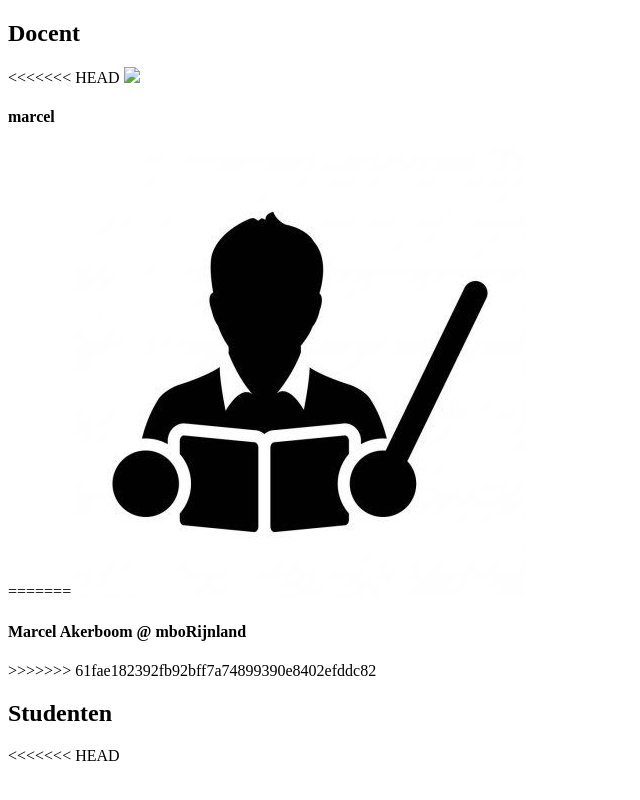
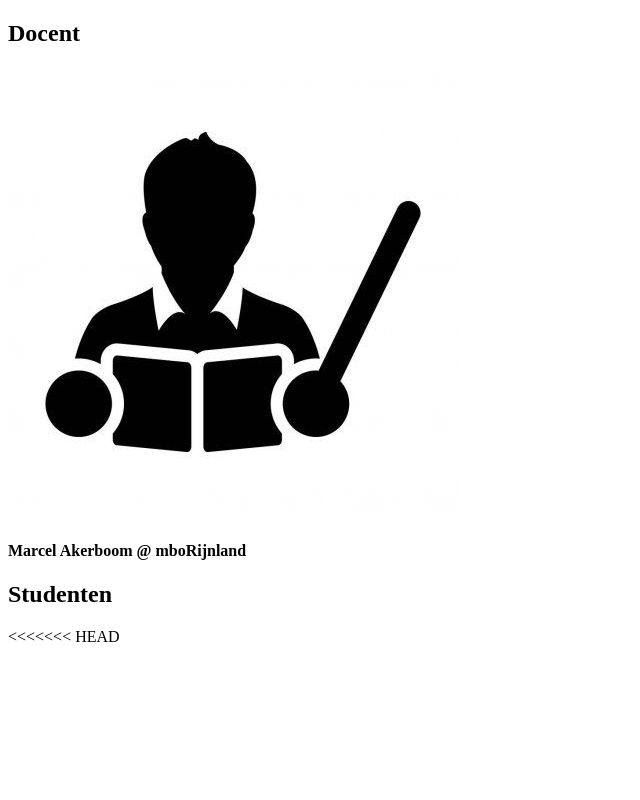
Before and after one commit to makerboomRijnland/lo0e-swd4-vcs2_3, a plain HTML site: page index.html in a window 1280 px wide. Shown: the top 800 px of the page, without its empty margins (0-640 px from the left). Drawn offline with Linux system fonts and the light colour scheme; files whose address does not match are found by name.

Commit message:
Conflict opgelost

```diff
--- a/index.html
+++ b/index.html
@@ -9,13 +9,8 @@
     <section>
         <h1>Docent</h1>
         <article id="maker">
-<<<<<<< HEAD
-            <img src="img/">
-            <h4 class="naam">marcel</h4>
-=======
             <img src="img/makerboom.jpg">
             <h4 class="naam">Marcel Akerboom @ mboRijnland</h4>
->>>>>>> 61fae182392fb92bff7a74899390e8402efddc82
         </article>
     </section>
 
```
